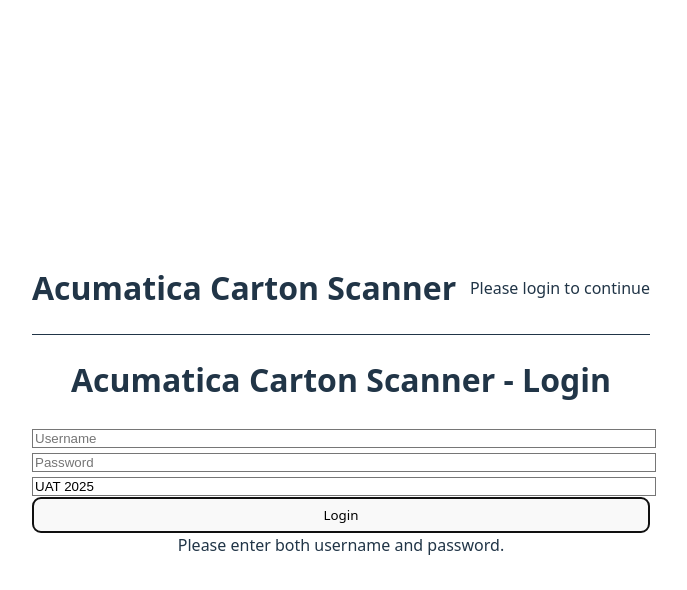
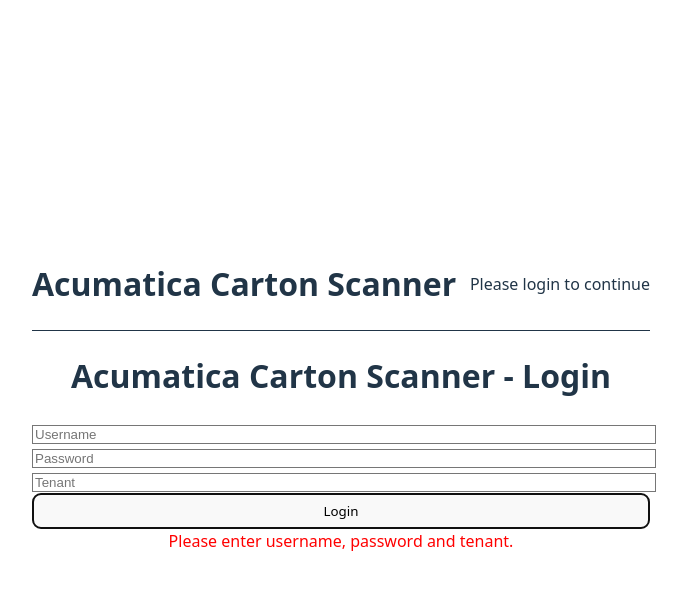
Before and after one commit to omnidox/acumatica-carton-scanner_WIP, a React (Vite) app: page / in a window 1280 px wide. Both pictures are taken after a click on the button "Login". Shown: the top 590 px of the page, without its empty margins (299-986 px from the left). Built offline with nearby package versions, Linux system fonts and the light colour scheme.

Commit message:
fix on warning message

```diff
--- a/src/components/CartonScanner.css
+++ b/src/components/CartonScanner.css
@@ -320,3 +320,9 @@
     image-rendering: crisp-edges;
   }
 }
+
+.login-error {
+  color: red;
+  text-align: center;
+  margin-bottom: 0.5rem;
+}
--- a/src/components/Login.tsx
+++ b/src/components/Login.tsx
@@ -10,9 +10,6 @@
     tenant: tenant,
   };
 
-  console.log('Making login request to:', url);
-  console.log('Request body:', { name: username, tenant, password: '***' });
-
   const response = await fetch(url, {
     method: 'POST',
     headers: {
@@ -20,15 +17,14 @@
       'Accept': 'application/json',
     },
     body: JSON.stringify(body),
-    credentials: 'include', // Important for session cookies
+    credentials: 'include',
   });
 
-  console.log('Response status:', response.status);
-  console.log('Response headers:', Object.fromEntries(response.headers.entries()));
+  // console.log('Response status:', response.status);
+  // console.log('Response status text:', response.statusText);
+  // console.log('Response headers:', Object.fromEntries(response.headers.entries()));
 
-  // Get the response text first to see what we're actually getting
   const responseText = await response.text();
-  console.log('Raw response text:', responseText);
 
   if (!response.ok) {
     console.error('Login failed with response:', responseText);
@@ -37,21 +33,19 @@
 
   // Try to parse as JSON, but handle non-JSON responses
   let result;
+  console.log(1)
+  if (responseText.trim() === '') {
+    result = { success: true, message: 'Login successful (empty response)' };
+  } else {
     try {
       result = JSON.parse(responseText);
       console.log('Login response (parsed):', result);
     } catch (parseError) {
       console.error('Failed to parse response as JSON:', parseError);
       console.log('Response was not valid JSON. Raw response:', responseText);
-    // If it's not JSON but the status is OK, we might still be logged in
-    if (responseText.trim() === '') {
-      result = { success: true, message: 'Login successful (empty response)' };
-    } else {
       throw new Error(`Invalid response format: ${responseText.substring(0, 200)}...`);
     }
   }
-
-  return result;
 }
 
 interface LoginProps {
@@ -61,13 +55,13 @@
 export default function Login({ onLoginSuccess }: LoginProps) {
   const [username, setUsername] = useState('');
   const [password, setPassword] = useState('');
-  const [tenant, setTenant] = useState('UAT 2025');
+  const [tenant, setTenant] = useState('');
   const [loginLoading, setLoginLoading] = useState(false);
   const [loginError, setLoginError] = useState('');
 
   const handleLogin = async () => {
-    if (!username.trim() || !password.trim()) {
-      setLoginError('Please enter both username and password.');
+    if (!username.trim() || !password.trim() || !tenant.trim()) {
+      setLoginError('Please enter username, password and tenant.');
       return;
     }
 
@@ -129,7 +123,7 @@
           {loginLoading ? 'Logging in...' : 'Login'}
         </button>
       </div>
-      {loginError && <div className="text-red-500 mb-2 text-center">{loginError}</div>}
+      {loginError && <div className="login-error">{loginError}</div>}
     </div>
   );
 }
```
Lines whose indentation alone changed are shown as unchanged.
